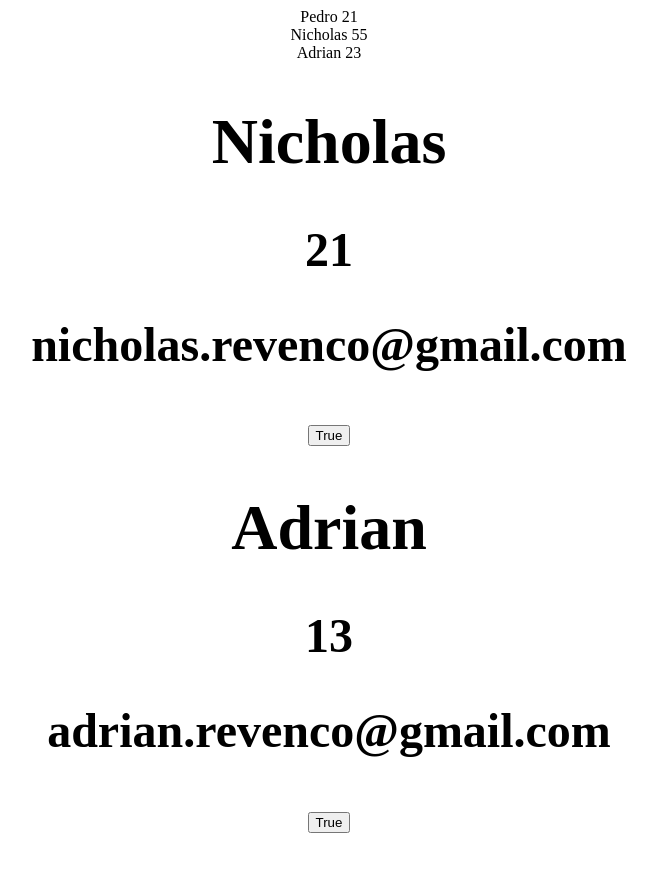
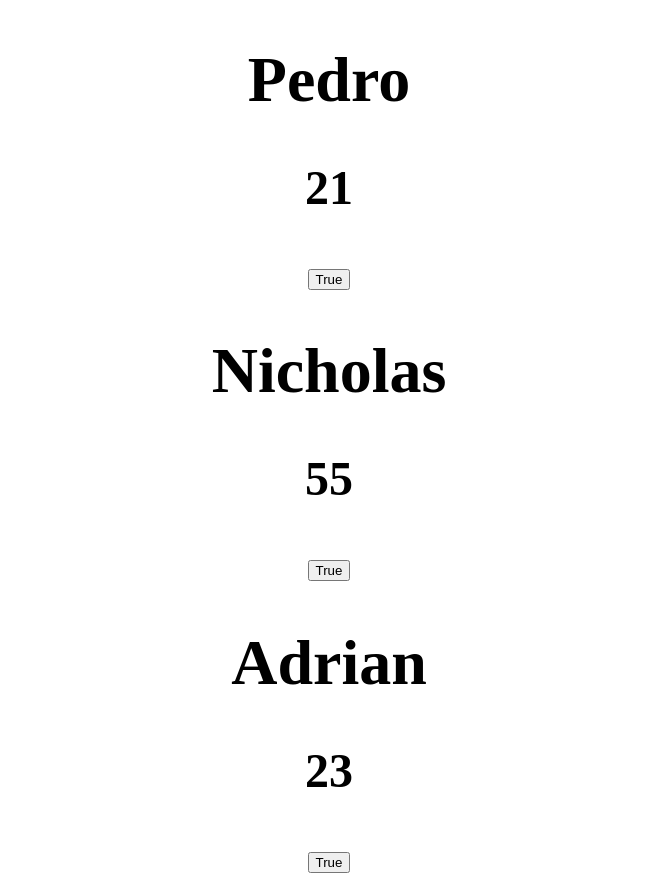
Before and after one commit to NicholasRevenco/React-Basics, a React (Create React App) app: page / in a window 1280 px wide. Shown: the whole page, without its empty margins (311-968 px from the left). Before the commit the page ends 856 px from the top, so only its background shows below. Built offline with nearby package versions, Linux system fonts and the light colour scheme.

Commit message:
Map through a complicated array that goes through a component

```diff
--- a/src/App.js
+++ b/src/App.js
@@ -12,19 +12,8 @@ function App() {
     <div className="App">
 
         {users.map((user, key) => {
-          return <div> {user.name} {user.age} </div>
+          return <div> <User name={user.name} age={user.age} /> </div>
         })}
-
-        <User
-          name="Nicholas"
-          age={21}
-          email="nicholas.revenco@gmail.com"
-        />
-        <User
-          name="Adrian"
-          age={13}
-          email="adrian.revenco@gmail.com"
-        />
 
     </div>
   );
```
